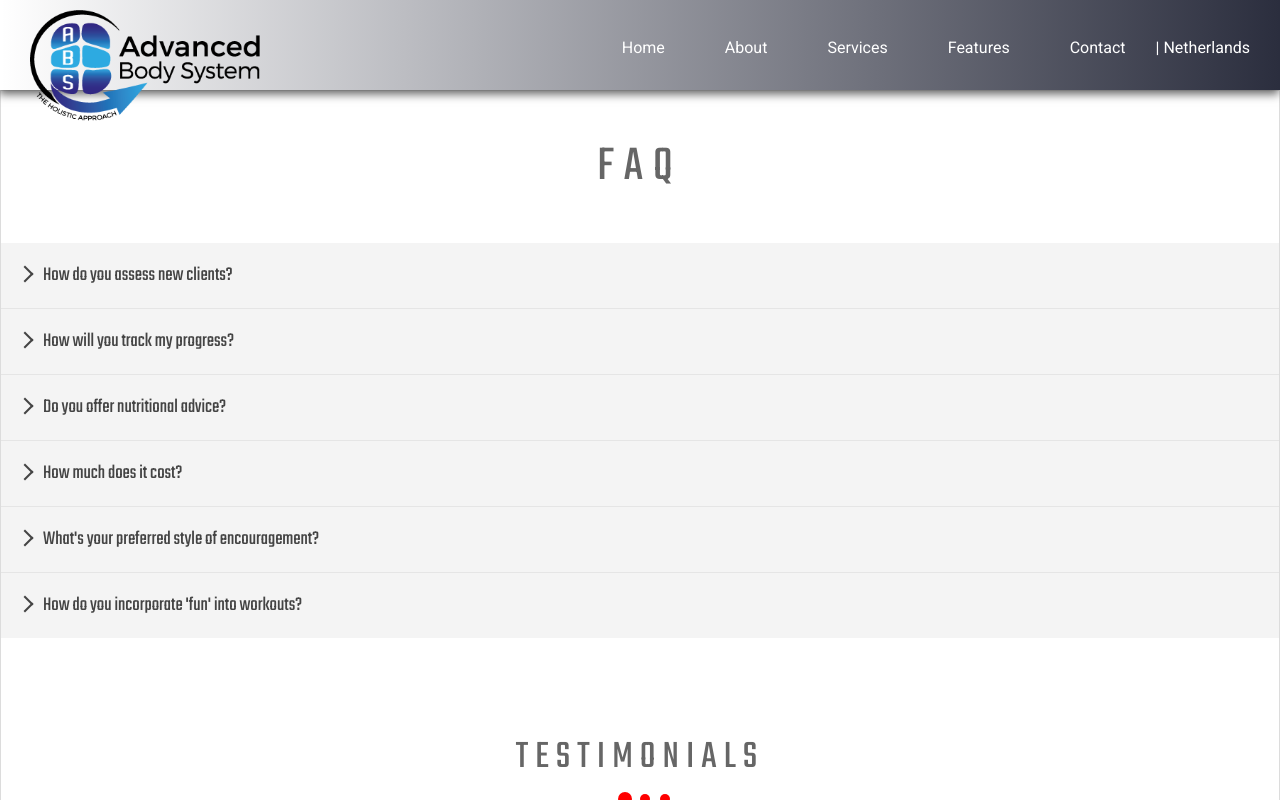
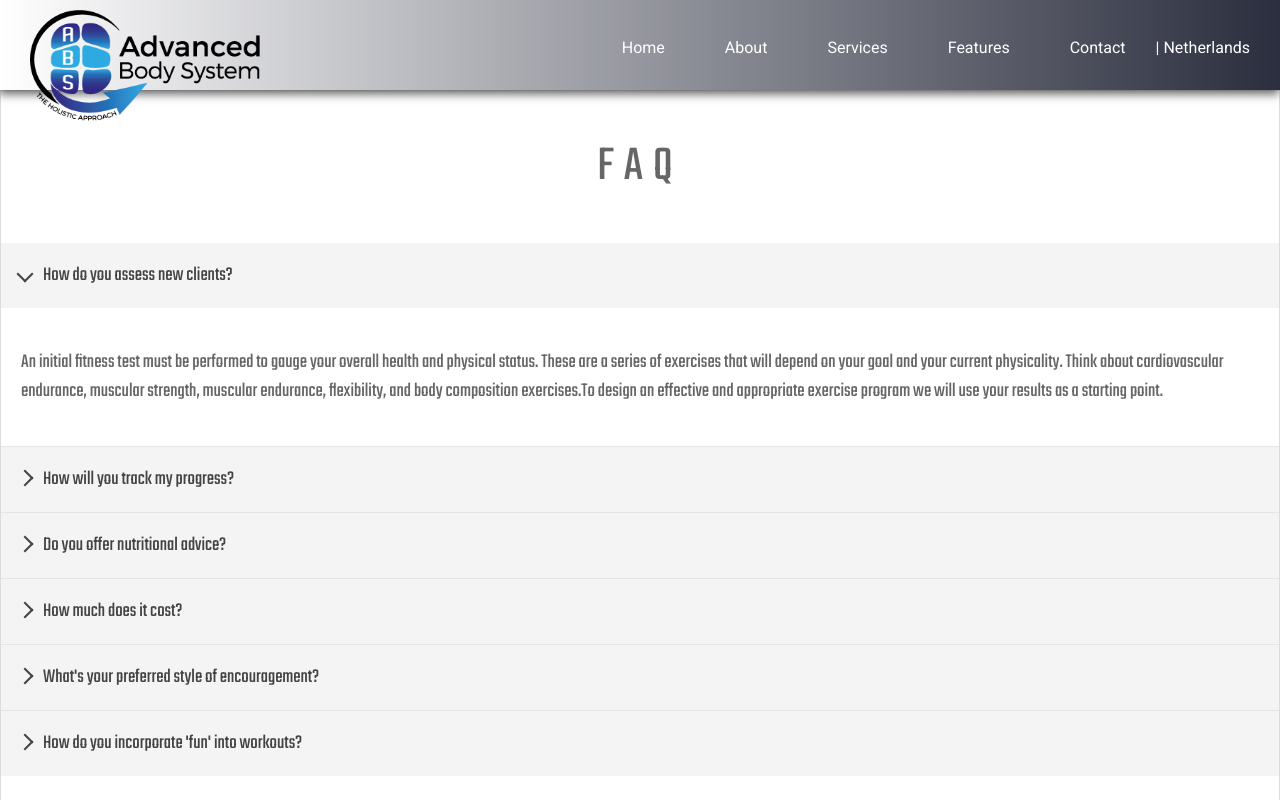
Before and after one commit to nsdnl/abs, a React (Create React App) app: page /#/faq in a window 1280 px wide. Shown: the top 800 px of the page. Built offline with nearby package versions, Linux system fonts and the light colour scheme.

Commit message:
updated accordion

```diff
--- a/src/pages/faq/faq.tsx
+++ b/src/pages/faq/faq.tsx
@@ -62,7 +62,7 @@ export class FaqComponent extends Component<any, any> {
             titleDt: `FAQ`,
             items: [
                 {
-                    id: 1,
+                    id: '1',
                     label: 'How do you assess new clients?',
                     labelDt: `Hoe beoordeelt u nieuwe klanten?`,
                     faq: `An initial fitness test must be performed to gauge your overall health and
@@ -80,7 +80,7 @@ oefenprogramma te ontwerpen, zullen we uw resultaten als uitgangspunt
 gebruiken.`
                 },
                 {
-                    id: 2,
+                    id: '2',
                     label: 'How will you track my progress?',
                     labelDt: `Hoe ga je mijn voortgang volgen?`,
                     faq: `We log your progress through an app that is convenient for you and your
@@ -92,7 +92,7 @@ hebben. Als je geen gebruik wilt maken van de app, houdt je trainer je
 voortgang handmatig bij wanneer jullie samen trainen.`
                 },
                 {
-                    id: 3,
+                    id: '3',
                     label: 'Do you offer nutritional advice?',
                     labelDt: `Biedt u voedingsadviezen aan?`,
                     faq: `We will take a closer look at your diet and make suggestions on how to add or
@@ -104,7 +104,7 @@ levensstijl en fitnessdoelen in acht genomen zodat er specifieke
 voedingsadvies kan worden geboden.`
                 },
                 {
-                    id: 4,
+                    id: '4',
                     label: `How much does it cost?`,
                     labelDt: `Hoeveel kost het?`,
                     faq: `Can you put a price on improved quality of life and breaking barriers?
@@ -119,7 +119,7 @@ verschillende inkomens.
 Neem contact met ons op en we lichten het nader toe.`
                 },
                 {
-                    id: 5,
+                    id: '5',
                     label: 'What\'s your preferred style of encouragement?',
                     labelDt: `Wat is uw favoriete stijl van aanmoediging?`,
                     faq: `We use honest and positive reinforcement. We do not believe body-
@@ -128,7 +128,7 @@ shaming can be effective for motivational purposes.`,
 shaming effectief kan zijn voor motiverende doeleinden.`
                 },
                 {
-                    id: 6,
+                    id: '6',
                     label: `How do you incorporate 'fun' into workouts?`,
                     labelDt: `Hoe integreer je 'plezier' in trainingen?`,
                     faq: `Every one different so is our view of fun. Some like to be pushed to their limit
@@ -142,11 +142,16 @@ worden gegamificeerd. We zullen de training hierop aanpassen.`
         };
     }
 
+    componentDidMount(): void {
+        const elm: any = document.scrollingElement;
+        elm.scrollTop = 0;
+    }
+
     getFaq = () => {
         const {items, language} = this.state;
-        return <Accordion className={'faq-container'}>
+        return <Accordion className={'faq-container'} preExpanded={['1']} allowZeroExpanded>
             {items.map((item: any, index: number) => {
-                return <AccordionItem key={item.id}>
+                return <AccordionItem key={item.id} uuid={item.id}>
                     <AccordionItemHeading>
                         <AccordionItemButton>
                             {item[`label${language}`]}
```
